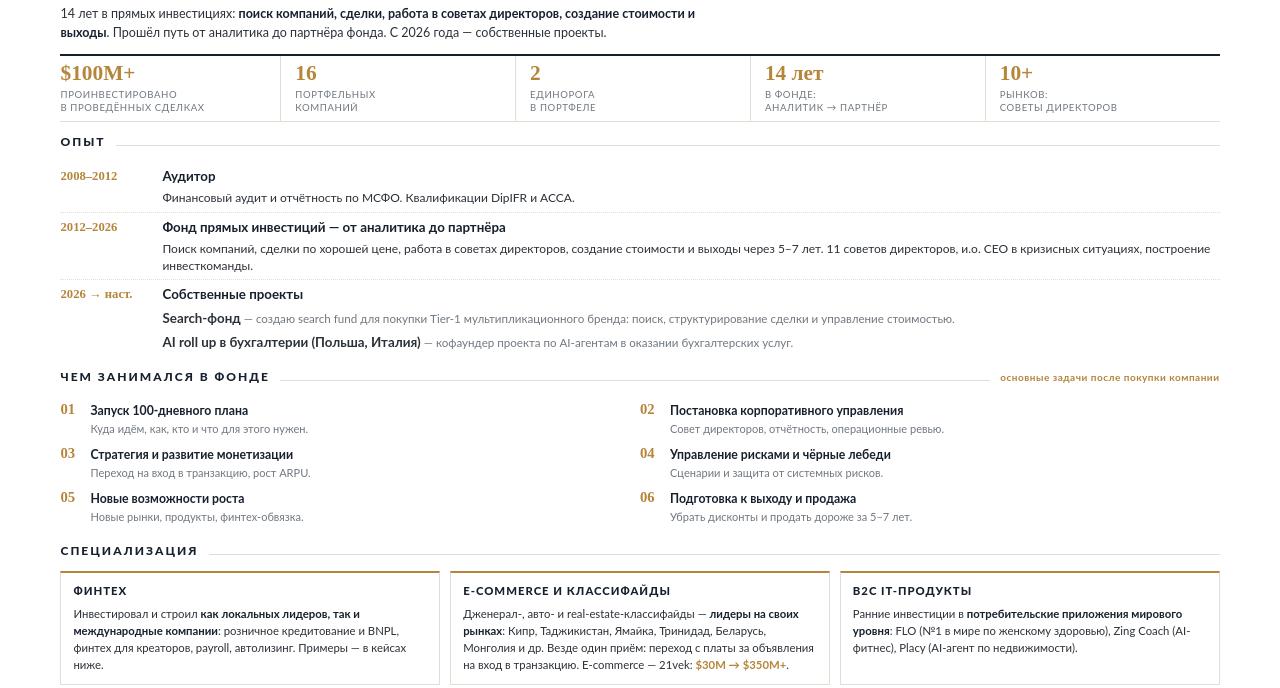
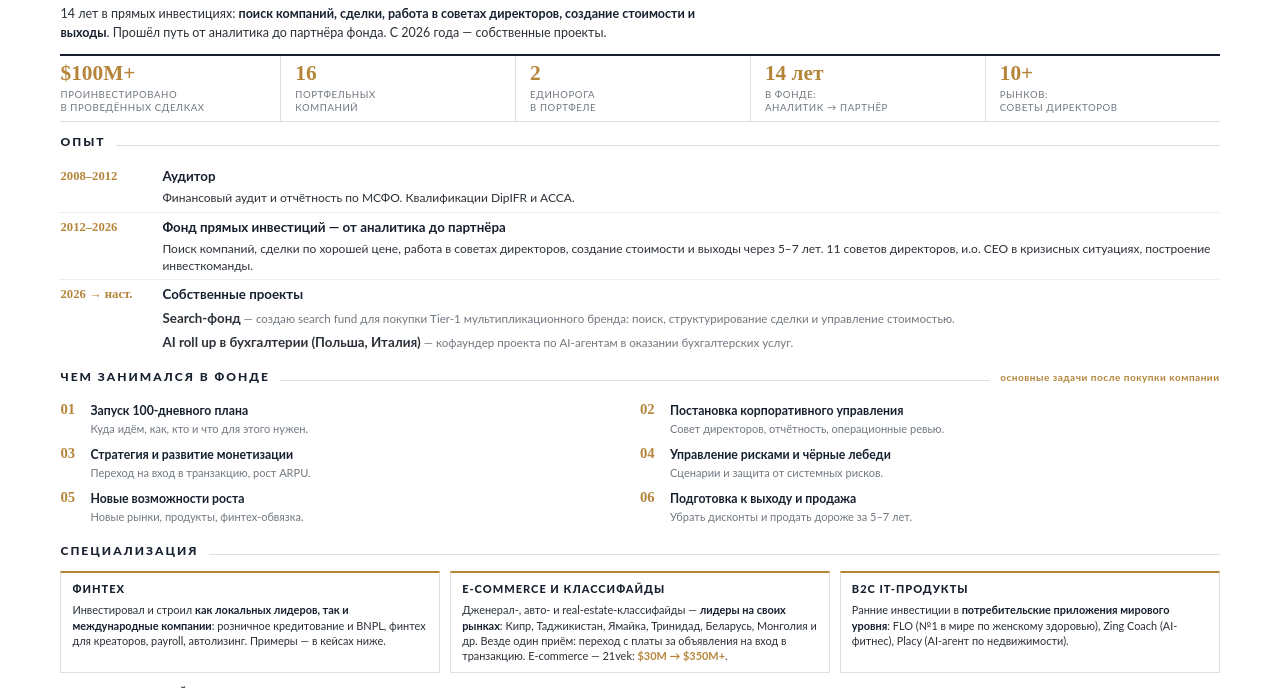
Before and after one commit to denwik86/cowork-workspace, a plain HTML site: page outputs/cv_viktar.html in a window 1280 px wide. Shown: the part 64-752 px from the top of the page. Drawn offline with Linux system fonts and the light colour scheme.

Commit message:
sync: 2026-06-30 13:56:57 from Cowork

```diff
--- a/outputs/cv_viktar.html
+++ b/outputs/cv_viktar.html
@@ -88,10 +88,10 @@
   .spec { display: flex; gap: 10px; margin-top: 2px; }
   .spec-col {
     flex: 1; border: 1px solid var(--line); border-top: 2.5px solid var(--gold);
-    padding: 10px 12px; background: var(--paper);
+    padding: 8px 11px; background: var(--paper);
   }
-  .spec-col .sh { font-family: 'Lato'; font-size: 8.5pt; font-weight: 800; color: var(--ink); text-transform: uppercase; letter-spacing: 1px; margin-bottom: 6px; }
-  .spec-col p { font-size: 8.5pt; line-height: 1.5; color: var(--ink2); }
+  .spec-col .sh { font-family: 'Lato'; font-size: 8.3pt; font-weight: 800; color: var(--ink); text-transform: uppercase; letter-spacing: 1px; margin-bottom: 5px; }
+  .spec-col p { font-size: 8.2pt; line-height: 1.4; color: var(--ink2); }
   .spec-col p b { color: var(--ink); }
   .spec-col .mk { color: var(--gold); font-weight: 700; }
 
```
